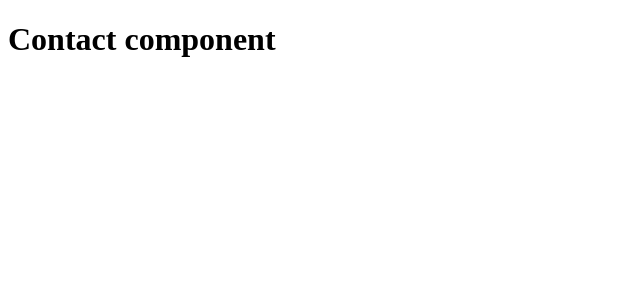
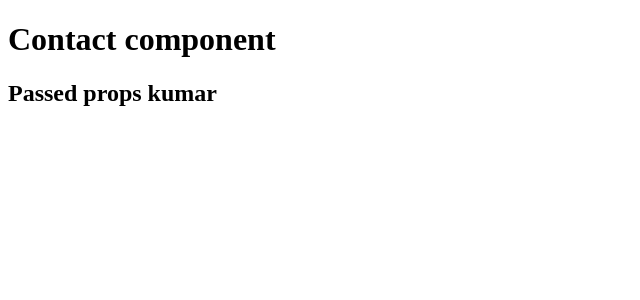
Before and after one commit to SujanKumarMitra/react-tutorial, a React (Create React App) app: page /contact in a window 1280 px wide. Shown: the top 300 px of the page, without its empty margins (0-640 px from the left). Built offline with nearby package versions, Linux system fonts and the light colour scheme.

Commit message:
react component vs render in route

```diff
--- a/public/index.html
+++ b/public/index.html
@@ -6,7 +6,7 @@
   <link rel="preconnect" href="https://fonts.gstatic.com">
   <meta name="viewport" content="width=device-width, initial-scale=1" />
   <meta name="description" content="Web site created using create-react-app" />
-  <title>First Project</title>
+  <title>React Tutorial</title>
 </head>
 
 <body>
--- a/src/components/About.jsx
+++ b/src/components/About.jsx
@@ -1,9 +1,10 @@
 import React from 'react'
 
-export default function About() {
+export default function About(props) {
     return (
         <>
             <h1>About component</h1>
+            <h2>Passed props {props.name}</h2>
         </>
     )
 }
--- a/src/components/App.jsx
+++ b/src/components/App.jsx
@@ -10,8 +10,8 @@ export default function App() {
     <>
       <Switch>
         <Route exact path="/" component={Navbar} />
-        <Route exact path="/about" component={About} />
-        <Route exact path="/contact" component={Contact} />
+        <Route exact path="/about" render={() => <About name='sujan' />} />
+        <Route exact path="/contact" render={() => <Contact name='kumar' />} />
       </Switch>
     </>
   );
--- a/src/components/Contact.jsx
+++ b/src/components/Contact.jsx
@@ -1,9 +1,10 @@
 import React from 'react'
 
-export default function Contact() {
+export default function Contact(props) {
     return (
         <>
             <h1>Contact component</h1>
+            <h2>Passed props {props.name}</h2>
         </>
     )
 }
--- a/src/components/Navbar.jsx
+++ b/src/components/Navbar.jsx
@@ -1,7 +1,7 @@
-import { AppBar, IconButton, Toolbar, Typography, MenuItem } from '@material-ui/core';
+import { AppBar, IconButton, MenuItem, Toolbar, Typography } from '@material-ui/core';
 import MenuIcon from '@material-ui/icons/Menu';
 import React from 'react';
-import { Link } from 'react-router-dom';
+import { NavLink } from 'react-router-dom';
 
 export default function Navbar() {
     return (
@@ -14,12 +14,12 @@ export default function Navbar() {
                     <Typography variant="h6" >
                         Navbar
                     </Typography>
-                    <Link to='/about' style={{ color: 'inherit', textDecoration:'none' }} >
+                    <NavLink to='/about' style={{ color: 'inherit', textDecoration:'none' }} >
                         <MenuItem >About</MenuItem>
-                    </Link>
-                    <Link to='/contact' style={{ color: 'inherit', textDecoration:'none' }} >
+                    </NavLink>
+                    <NavLink to='/contact' style={{ color: 'inherit', textDecoration:'none' }} >
                         <MenuItem >Contact</MenuItem>
-                    </Link>
+                    </NavLink>
                 </Toolbar>
             </AppBar>
         </>
```
